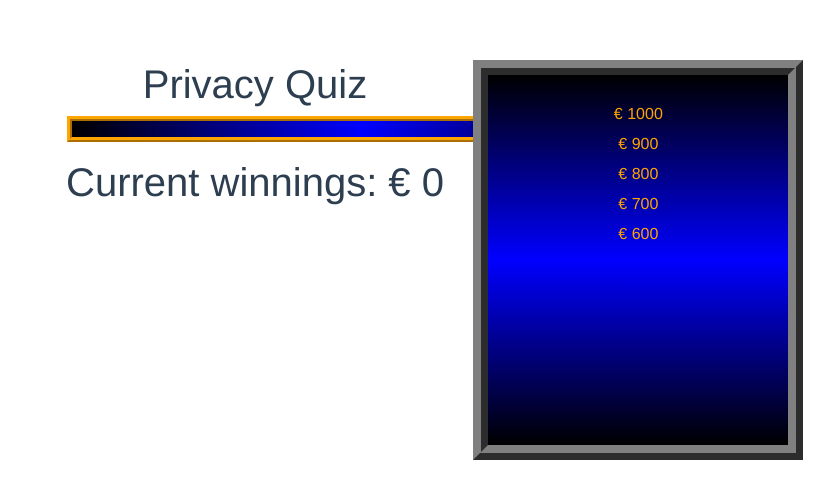
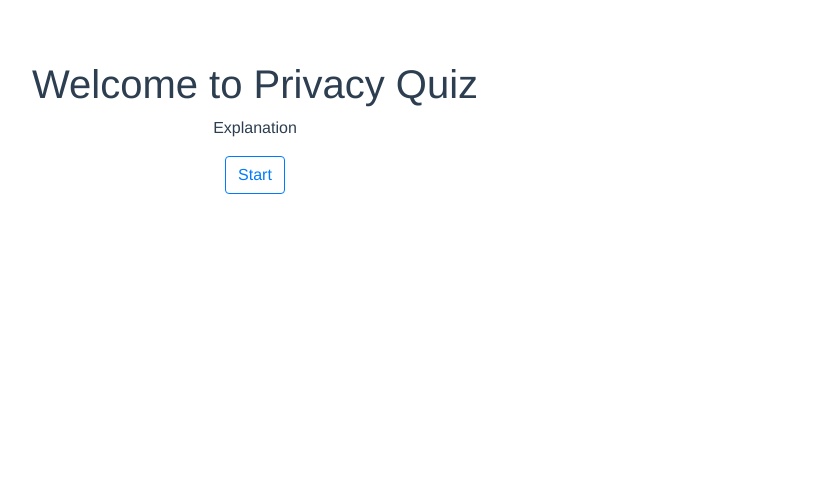
Before and after one commit to Blaclix92/PrivacyQuiz, a Vue app: page / in a window 1280 px wide. Shown: the top 498 px of the page, without its empty margins (385-1219 px from the left). Built offline with nearby package versions, Linux system fonts and the light colour scheme.

Commit message:
added welcome page

```diff
--- a/src/components/HelloWorld.vue
+++ b/src/components/HelloWorld.vue
@@ -1,21 +1,24 @@
 
 <template>
 <div class="hello">
-  <div class="row">
+  <div v-if="!start">
+    <h1>Welcome to Privacy Quiz</h1>
+    <p>Explanation</p>
+    <button type="button" class="btn btn-outline-primary"  v-on:click="startGame()">Start</button>
+  </div>
+  <div class="row"  v-if="start">
     <div class="col-md-4"> </div>
     <div class="col-md-4">
       <h1>{{ quiz.title }}</h1>
-      <div class="questionbox">{{ question.text }}</div>
+      <div class="questionbox" v-if="question.text">{{ question.text }}</div>
         <ul>
           <li v-for='(response, index) in question.responses' :key='index'>
-            <button type="button" class="answerbox" v-on:click="validateQuestion(response.correct)">{{response.text}} </button>
+            <button type="button" class="answerbox" :disabled="showExplanation" v-on:click="validateQuestion(response.correct)">{{response.text}} </button>
           </li>
         </ul>
         <div v-if="showExplanation">
                 <p>{{question.explanation}}</p>
-                  <button type="button" class="btn btn-outline-primary" v-on:click="continueGame()">Continue</button>
-                or
-                  <button type="button" class="btn btn-outline-primary"  v-on:click="quitGame()">Close the deal</button>
+                <button type="button" class="btn btn-outline-primary" v-on:click="continueGame()">Continue</button>
         </div>
         <h1>Current winnings: &euro; {{userCorrectResponses}}</h1>
         <div v-if="this.gameFinish">
@@ -24,10 +27,10 @@
           <p>Explanation...</p>
         </div>
     </div>
-    <div class="col-md-4 priceList">
+    <div class="col-md-4 priceList" v-if="!gameFinish">
       <div><br /></div>
-      <div v-if="pleaseContinue" v-for='(price, index) in filterPriceList' :key='index'>
-        <button v-if="price.show" type="button" class="priceButton" v-on:click="showQuestion(price.price)">&euro; {{price.price}} </button>
+      <div v-for='(price, index) in filterPriceList' :key='index'>
+        <button v-if="price.show" type="button" class="priceButton" :disabled="showExplanation" v-on:click="showQuestion(price.price)">&euro; {{price.price}} </button>
       </div>
     </div>
   </div>
@@ -53,10 +56,14 @@ export default {
       filterPriceList: [],
       showExplanation: false,
       pleaseContinue: true,
-      gameFinish: false
+      gameFinish: false,
+      start: false
     };
   },
   methods: {
+   startGame: function() {
+     this.start = true;
+    },
     continueGame: function() {
       this.pleaseContinue = true;
       this.showExplanation = false;
```
